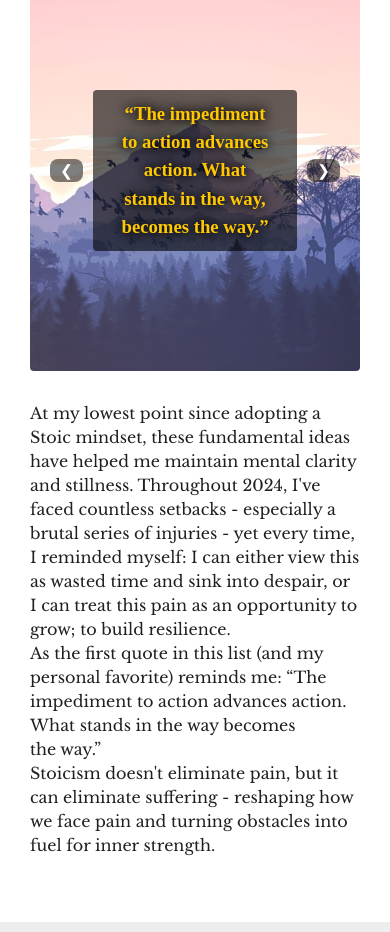
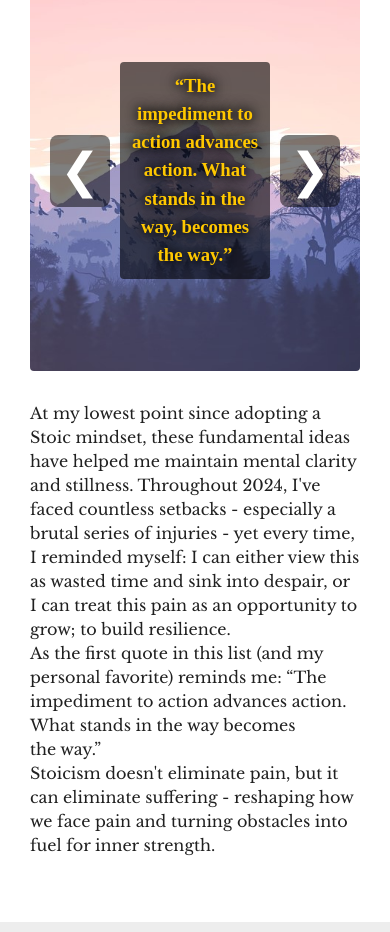
Before and after one commit to EthanEWEG/stoic-website, a plain HTML site: page index.html in a window 390 px wide. Shown: the part 2520-3452 px from the top of the page. Drawn offline with nearby package versions, Linux system fonts and the light colour scheme; no server answers; a web font is replaced by a local one.

Commit message:
Update index.css

```diff
--- a/styles/index.css
+++ b/styles/index.css
@@ -209,3 +209,9 @@
 #quote-btn:active{
     background-color: rgb(30, 255, 0);
 }
+
+@media(max-width: 900px){
+    .arrow-left, .arrow-right {
+        font-size: 3rem;
+    }
+}
```
